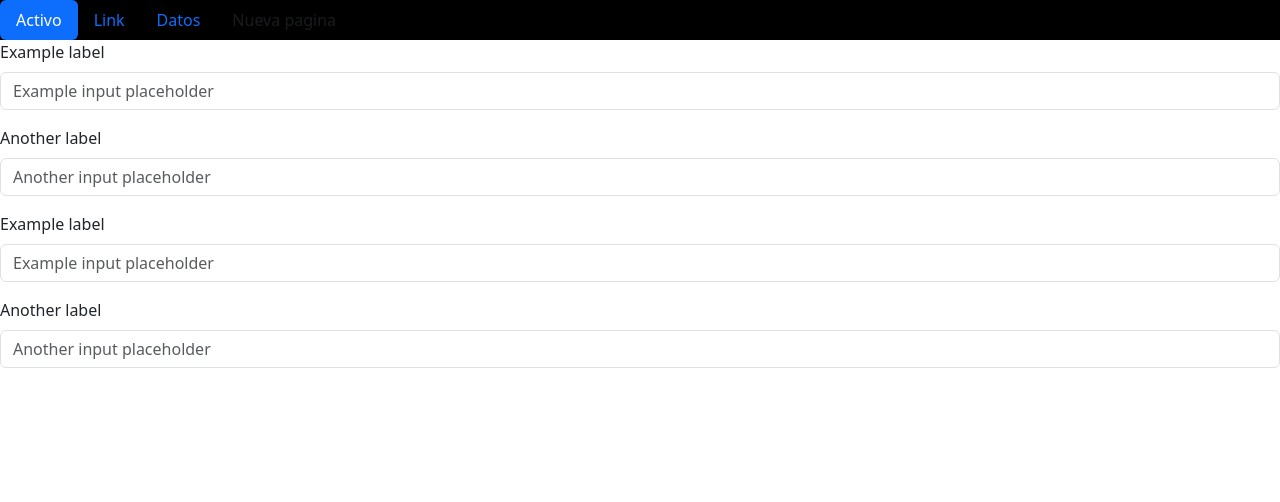
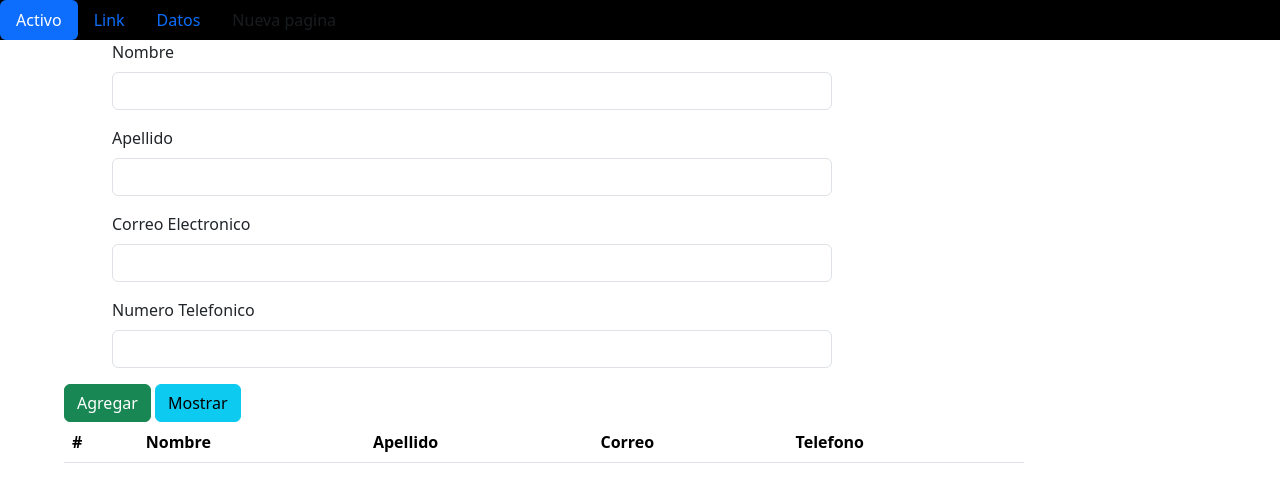
Before and after one commit to pacohuerta27/Proyecto2-CRUD, a plain HTML site: page index.html in a window 1280 px wide. Drawn offline with nearby package versions, Linux system fonts and the light colour scheme.

Commit message:
segundo cambio

```diff
--- a/index.html
+++ b/index.html
@@ -25,23 +25,46 @@
             </li>
           </ul>
         </header>
+        <div class="container-mt-5">
+            <section class="row">
+             <article class="col">
+                <form></form>
                   <div class="mb-3">
-            <label for="formGroupExampleInput" class="form-label">Example label</label>
-            <input type="text" class="form-control" id="formGroupExampleInput" placeholder="Example input placeholder">
+                  <label for="NombreInput" class="form-label">Nombre</label>
+                 <input type="text" class="form-control" id="NombreInput" autocomplete="off">
                  </div>
                     <div class="mb-3">
-            <label for="formGroupExampleInput2" class="form-label">Another label</label>
-            <input type="text" class="form-control" id="formGroupExampleInput2" placeholder="Another input placeholder">
+                 <label for="ApellidoInput" class="form-label">Apellido</label>
+                 <input type="text" class="form-control" id="ApellidoInput" autocomplete="off">
                     </div>
                   <div class="mb-3">
-            <label for="formGroupExampleInput" class="form-label">Example label</label>
-            <input type="text" class="form-control" id="formGroupExampleInput" placeholder="Example input placeholder">
+                   <label for="correoelectronicoInput" class="form-label">Correo Electronico</label>
+                   <input type="text" class="form-control" id="correoelectronicoInput" autocomplete="off">
                    </div>
                   <div class="mb-3">
-            <label for="formGroupExampleInput2" class="form-label">Another label</label>
-            <input type="text" class="form-control" id="formGroupExampleInput2" placeholder="Another input placeholder">
+                 <label for="NumeroTelefonicoinput" class="form-label">Numero Telefonico</label>
+                 <input type="text" class="form-control" id="NumeroTelefonicoinput" autocomplete="off">
                    </div>
-
+                    <button type="button" class="btn btn-success" onclick="agregarUsuario()">Agregar</button>
+                  <button type="button" class="btn btn-info" onclick="mostrarUsuario()">Mostrar</button>
+                 </form>
+             </article>
+             <article>
+                <table class="table">
+                    <thead>
+                        <tr>
+                            <th scope="col">#</th>
+                            <th scope="col">Nombre</th>
+                            <th scope="col">Apellido</th>
+                            <th scope="col">Correo</th>
+                            <th scope="col">Telefono</th>
+                        </tr>
+                    </thead>
+                    <tbody id="cuerpoTabla"></tbody>
+                </table>
+             </article>
+            </section>
+        </div>
     <script src="./js/localstorage.js"></script>
 </body>
 </html>
--- a/js/localstorage.js
+++ b/js/localstorage.js
@@ -1 +1,16 @@
-console.log("gatitos");
+const nombre = document.getElementById("NombreInput");
+const apellido = document.getElementById("ApellidoInput");
+const correo = document.getElementById("correoelectronicoInput");
+const telefono = document.getElementById("NumeroTelefonicoinput");
+const usuarios = document.getElementById("usuarios") || [];
+
+const agregarUsuario = () => {
+  const usuario = {
+    id: crypto.randomUUID(),
+    nombre: nombre.value,
+    apellido: apellido.value,
+    correo: correo.value,
+    telefono: telefono.value,
+  };
+  console.log(usuario);
+};
--- a/style/style.css
+++ b/style/style.css
@@ -1,3 +1,8 @@
 header {
     background-color: black;
 }
+
+div {
+    margin-right: 20%;
+    margin-left: 5%;
+}
```
Lines whose indentation alone changed are shown as unchanged.
